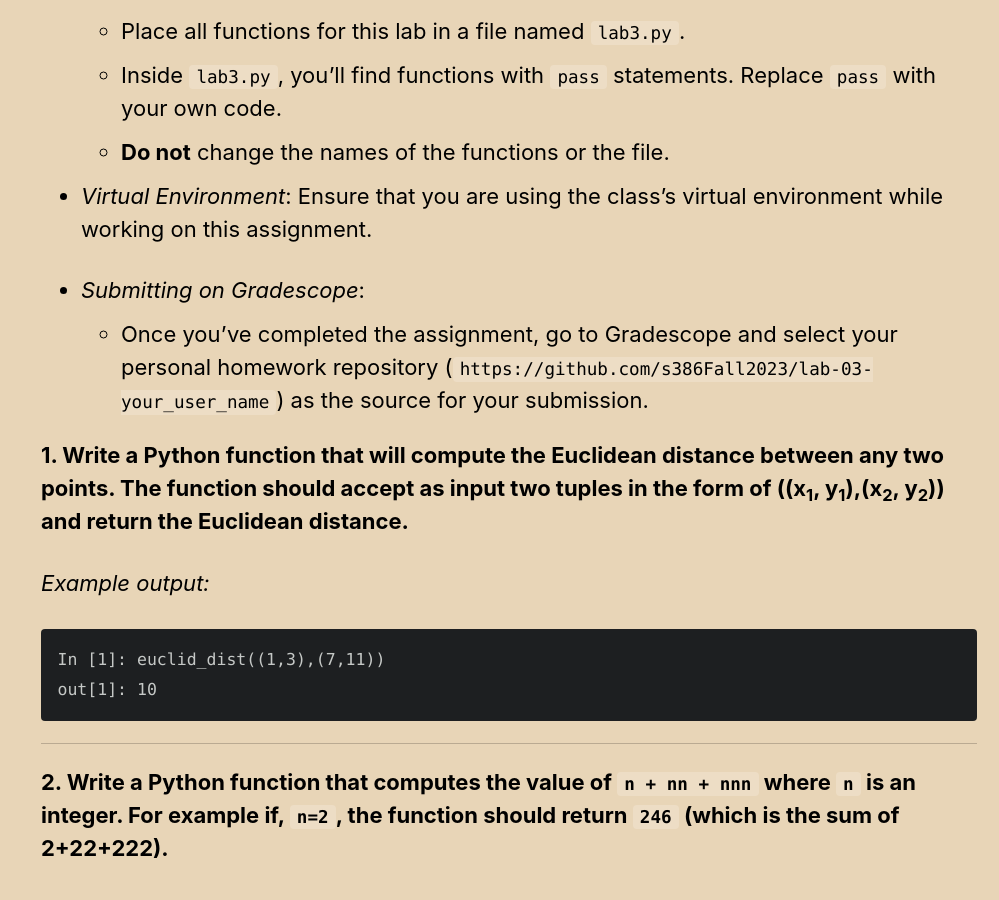
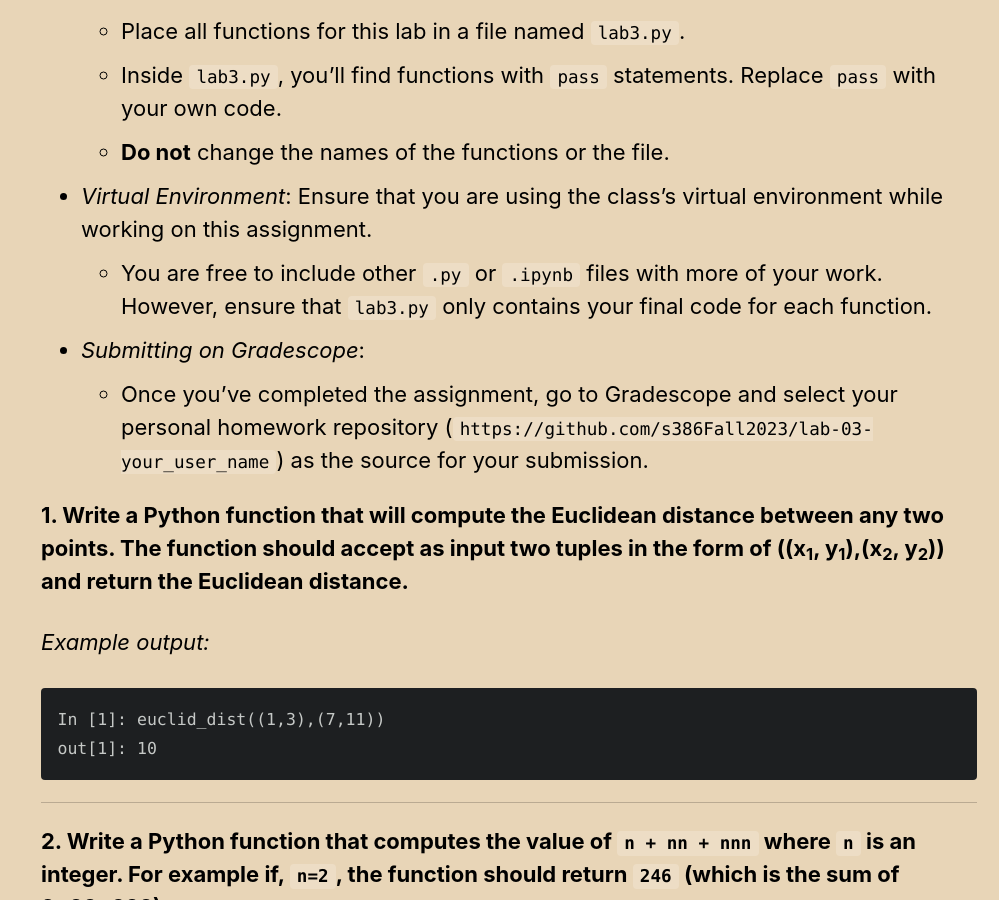
Before and after one commit to s386Fall2023/s386Fall2023.github.io, a Jekyll site: the page built from _assignments/03python.md, in a window 1280 px wide and 900 px high, scrolled down 2595 px. Shown: the whole window, without its empty margins (281-1280 px from the left). Built offline with Jekyll 4.4.1, drawn with Linux system fonts in a browser that asks for light colours; cached includes are drawn as plain includes.

Commit message:
update lab 3  python instructions

```diff
--- a/_assignments/03python.md
+++ b/_assignments/03python.md
@@ -51,6 +51,7 @@ In order to ensure that we are all running the same version of python and of the
     - Inside `lab3.py`, you'll find functions with `pass` statements. Replace `pass` with your own code.
     - **Do not** change the names of the functions or the file.
 * *Virtual Environment*: Ensure that you are using the class's virtual environment while working on this assignment.
+    - You are free to include other `.py` or `.ipynb` files with more of your work. However, ensure that `lab3.py` only contains your final code for each function.
 
 * *Submitting on Gradescope*:
     - Once you've completed the assignment, go to Gradescope and select your personal homework repository (`https://github.com/s386Fall2023/lab-03-your_user_name`) as the source for your submission.
```
